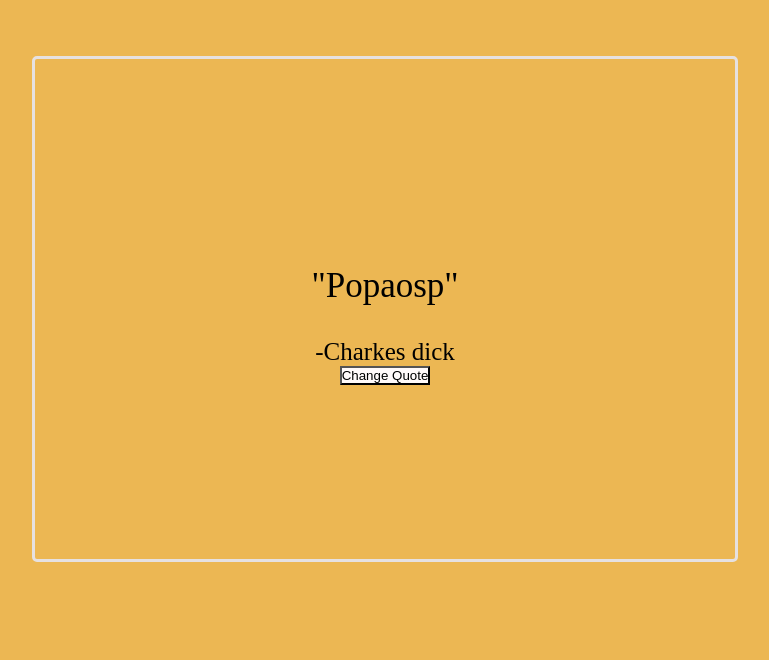
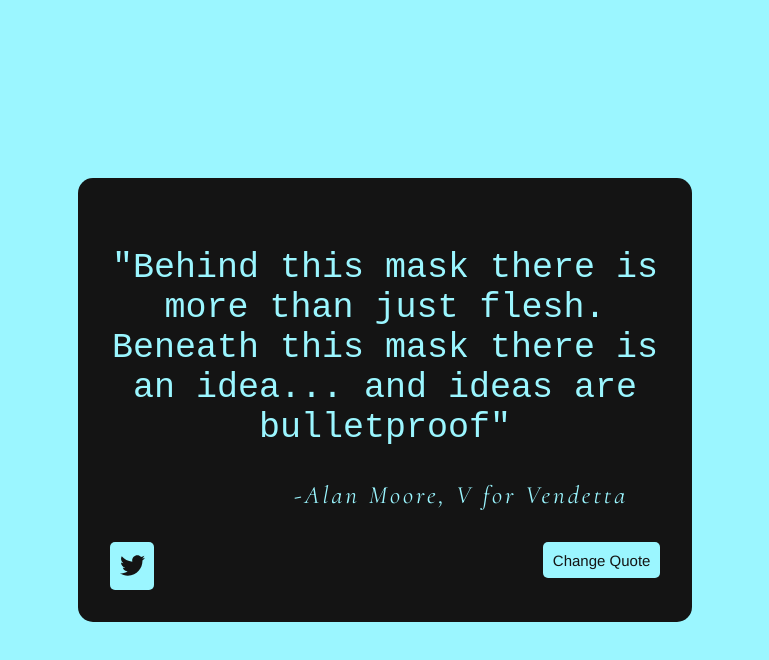
Before and after one commit to DamperDoor56/quote-generator-react, a React (Create React App) app: page / in a window 1280 px wide. Shown: the top 660 px of the page, without its empty margins (255-1024 px from the left). Built offline with nearby package versions, Linux system fonts and the light colour scheme; no server answers.

Commit message:
need-responsive

```diff
--- a/package.json
+++ b/package.json
@@ -3,6 +3,10 @@
   "version": "0.1.0",
   "private": true,
   "dependencies": {
+    "@fortawesome/fontawesome-svg-core": "^6.1.2",
+    "@fortawesome/free-brands-svg-icons": "^6.1.2",
+    "@fortawesome/free-solid-svg-icons": "^6.1.2",
+    "@fortawesome/react-fontawesome": "^0.2.0",
     "@testing-library/jest-dom": "^5.16.5",
     "@testing-library/react": "^13.3.0",
     "@testing-library/user-event": "^13.5.0",
--- a/src/App.js
+++ b/src/App.js
@@ -1,14 +1,17 @@
-import { cleanup } from '@testing-library/react';
-import React, {useState, useEffect} from 'react'
+import { FontAwesomeIcon } from '@fortawesome/react-fontawesome'
+import React, {useState, useEffect} from 'react';
+import { faTumblr, faTwitter } from '@fortawesome/free-brands-svg-icons';
+import colorsArray from './colorsArray';
 import './style/App.scss'
 
 let quoteJson = "https://gist.githubusercontent.com/camperbot/5a022b72e96c4c9585c32bf6a75f62d9/raw/e3c6895ce42069f0ee7e991229064f167fe8ccdc/quotes.json";
 
 function App() {
-    const [quote, setQuote] = useState('Popaosp');
-    const [author, setAuthor] = useState('Charkes dick');
+    const [quote, setQuote] = useState('Behind this mask there is more than just flesh. Beneath this mask there is an idea... and ideas are bulletproof');
+    const [author, setAuthor] = useState('Alan Moore, V for Vendetta');
     const [randomNumber, setRandomNumber] = useState(0);
     const [quotesArray, setQuotesArray] = useState(null);
+    const [accentColor, setAccentColor] = useState('#9bf6ff');
 
 
     const fetchQuotes = async (url) =>{
@@ -26,17 +29,19 @@ function App() {
         let rand = Math.floor(quotesArray.length * Math.random())
         console.log(rand)
         setRandomNumber(rand)
+        setAccentColor(colorsArray[rand])
         setQuote(quotesArray[rand].quote)
         setAuthor(quotesArray[rand].author)
     }
 
   return (<>
 
-    <div className='app'>
-        <header className='app-header' id='quote-box'>
+    <div className='app' style={{backgroundColor:accentColor}}>
+        <header className='app-header' id='quote-box' style={{color:accentColor}}>
             <p id='text' className='text'>"{quote}"</p>
             <p id='author' className='author'>-{author}</p>
-            <button id="new-quote" onClick={() => generateRandomNumber()}>Change Quote</button>
+            <button id="new-quote" style={{backgroundColor:accentColor}} onClick={() => generateRandomNumber()}>Change Quote</button>
+            <a id='tweet-quote' style={{backgroundColor:accentColor}} className='twitter-btn' href={encodeURI(`http://www.twitter.com/intent/tweet?text=${quote} -${author}`)}><FontAwesomeIcon icon={faTwitter} /></a>
         </header>
     </div>
     </>
--- /dev/null
+++ b/src/colorsArray.js
@@ -0,0 +1,44 @@
+const colorsArray=[
+        "#63b598", "#ce7d78", "#ea9e70", "#a48a9e", "#c6e1e8", "#648177" ,"#0d5ac1" ,
+        "#f205e6" ,"#1c0365" ,"#14a9ad" ,"#4ca2f9" ,"#a4e43f" ,"#d298e2" ,"#6119d0",
+        "#d2737d" ,"#c0a43c" ,"#f2510e" ,"#651be6" ,"#79806e" ,"#61da5e" ,"#cd2f00" ,
+        "#9348af" ,"#01ac53" ,"#c5a4fb" ,"#996635","#b11573" ,"#4bb473" ,"#75d89e" ,
+        "#2f3f94" ,"#2f7b99" ,"#da967d" ,"#34891f" ,"#b0d87b" ,"#ca4751" ,"#7e50a8" ,
+        "#c4d647" ,"#e0eeb8" ,"#11dec1" ,"#289812" ,"#566ca0" ,"#ffdbe1" ,"#2f1179" ,
+        "#935b6d" ,"#916988" ,"#513d98" ,"#aead3a", "#9e6d71", "#4b5bdc", "#0cd36d",
+        "#250662", "#cb5bea", "#228916", "#ac3e1b", "#df514a", "#539397", "#880977",
+        "#f697c1", "#ba96ce", "#679c9d", "#c6c42c", "#5d2c52", "#48b41b", "#e1cf3b",
+        "#5be4f0", "#57c4d8", "#a4d17a", "#225b8", "#be608b", "#96b00c", "#088baf",
+        "#f158bf", "#e145ba", "#ee91e3", "#05d371", "#5426e0", "#4834d0", "#802234",
+        "#6749e8", "#0971f0", "#8fb413", "#b2b4f0", "#c3c89d", "#c9a941", "#41d158",
+        "#fb21a3", "#51aed9", "#5bb32d", "#807fb", "#21538e", "#89d534", "#d36647",
+        "#7fb411", "#0023b8", "#3b8c2a", "#986b53", "#f50422", "#983f7a", "#ea24a3",
+        "#79352c", "#521250", "#c79ed2", "#d6dd92", "#e33e52", "#b2be57", "#fa06ec",
+        "#1bb699", "#6b2e5f", "#64820f", "#1c271", "#21538e", "#89d534", "#d36647",
+        "#7fb411", "#0023b8", "#3b8c2a", "#986b53", "#f50422", "#983f7a", "#ea24a3",
+        "#79352c", "#521250", "#c79ed2", "#d6dd92", "#e33e52", "#b2be57", "#fa06ec",
+        "#1bb699", "#6b2e5f", "#64820f", "#1c271", "#9cb64a", "#996c48", "#9ab9b7",
+        "#06e052", "#e3a481", "#0eb621", "#fc458e", "#b2db15", "#aa226d", "#792ed8",
+        "#73872a", "#520d3a", "#cefcb8", "#a5b3d9", "#7d1d85", "#c4fd57", "#f1ae16",
+        "#8fe22a", "#ef6e3c", "#243eeb", "#1dc18", "#dd93fd", "#3f8473", "#e7dbce",
+        "#421f79", "#7a3d93", "#635f6d", "#93f2d7", "#9b5c2a", "#15b9ee", "#0f5997",
+        "#409188", "#911e20", "#1350ce", "#10e5b1", "#fff4d7", "#cb2582", "#ce00be",
+        "#32d5d6", "#17232", "#608572", "#c79bc2", "#00f87c", "#77772a", "#6995ba",
+        "#fc6b57", "#f07815", "#8fd883", "#060e27", "#96e591", "#21d52e", "#d00043",
+        "#b47162", "#1ec227", "#4f0f6f", "#1d1d58", "#947002", "#bde052", "#e08c56",
+        "#28fcfd", "#bb09b", "#36486a", "#d02e29", "#1ae6db", "#3e464c", "#a84a8f",
+        "#911e7e", "#3f16d9", "#0f525f", "#ac7c0a", "#b4c086", "#c9d730", "#30cc49",
+        "#3d6751", "#fb4c03", "#640fc1", "#62c03e", "#d3493a", "#88aa0b", "#406df9",
+        "#615af0", "#4be47", "#2a3434", "#4a543f", "#79bca0", "#a8b8d4", "#00efd4",
+        "#7ad236", "#7260d8", "#1deaa7", "#06f43a", "#823c59", "#e3d94c", "#dc1c06",
+        "#f53b2a", "#b46238", "#2dfff6", "#a82b89", "#1a8011", "#436a9f", "#1a806a",
+        "#4cf09d", "#c188a2", "#67eb4b", "#b308d3", "#fc7e41", "#af3101", "#ff065",
+        "#71b1f4", "#a2f8a5", "#e23dd0", "#d3486d", "#00f7f9", "#474893", "#3cec35",
+        "#1c65cb", "#5d1d0c", "#2d7d2a", "#ff3420", "#5cdd87", "#a259a4", "#e4ac44",
+        "#1bede6", "#8798a4", "#d7790f", "#b2c24f", "#de73c2", "#d70a9c", "#25b67",
+        "#88e9b8", "#c2b0e2", "#86e98f", "#ae90e2", "#1a806b", "#436a9e", "#0ec0ff",
+        "#f812b3", "#b17fc9", "#8d6c2f", "#d3277a", "#2ca1ae", "#9685eb", "#8a96c6",
+        "#dba2e6", "#76fc1b", "#608fa4", "#20f6ba", "#07d7f6", "#dce77a", "#77ecca"
+]
+
+export default colorsArray;
--- a/src/style/App.scss
+++ b/src/style/App.scss
@@ -2,36 +2,85 @@
 *{
     margin: 0;
     padding: 0%;
-    background-color: rgb(236, 183, 83);
 }
 .app{
+    width: 100vw;
     text-align: center;
     display: flex;
     justify-content: center;
     align-items: center;
-    justify-self: center;
+    height: 100vh;
+    animation-duration: 0.5s;
+    transition: all 0.5s;
+    .app-header{
+        align-self: center;
+        background-color: rgb(20, 20, 20);
+        padding: 2rem;
+        margin-top: 0%;
+        width: 550px;
+        height: auto;
+        border-radius: 15px;
 
-    .app-header{
-        margin: 8% 0;
-        border: 3px solid rgb(230, 225, 225);
+        #new-quote{
+            float: right;
+            padding: 0.6rem;
             border-radius: 5px;
-        width: 700px;
-        height: 500px;
-        display: flex;
-        flex-direction: column;
-       justify-content: center;
-       align-items: center;
-       button{
+            border: none;
+            font-size: 15px;
+            color: rgb(20, 20, 20);
+            font-family: 'Franklin Gothic Medium', 'Arial Narrow', Arial, sans-serif;
             cursor: pointer;
-        background: snow;
+            &:hover{
+                opacity: 0.8;
+            }
         }
         .text{
-        padding: 2rem;
+            clear: both;
+            width: 550px;
+            font-family: monospace;
+            font-weight: 400;
             font-size: 35px;
-
+            text-align: center;
+            margin-top: 7%;
+            animation-duration: 0.5s;
+            transition: all 0.5s;
         }
         .author{
+            font-family: Cormorant, italic;
+            letter-spacing: 3px;
+            font-weight: 400;
             font-size: 25px;
+            text-align: end;
+            padding: 2rem;
+        }
+        .twitter-btn{
+            border: none;
+            text-decoration: none;
+            font-family: 'Franklin Gothic Medium', 'Arial Narrow', Arial, sans-serif;
+            padding: 0.6rem;
+            font-size: 25px;
+            border-radius: 5px;
+            color: rgb(20, 20, 20);
+            float: left;
+            cursor: pointer;
+            &:hover{
+                opacity: 0.8;
+            }
+        }
+        .tumblr-btn{
+            margin-left: 10px;
+            border: none;
+            text-decoration: none;
+            font-family: 'Franklin Gothic Medium', 'Arial Narrow', Arial, sans-serif;
+            padding: 0.6rem 1rem 0.6rem 1rem;
+            font-size: 25px;
+            border-radius: 5px;
+            color: rgb(20, 20, 20);
+            float: left;
+            cursor: pointer;
+            &:hover{
+                opacity: 0.8;
             }
     }
 }
+}
```
Also changed, not shown: 1 other file (tests, documents, lock files or other folders). Lines whose indentation alone changed are shown as unchanged.
